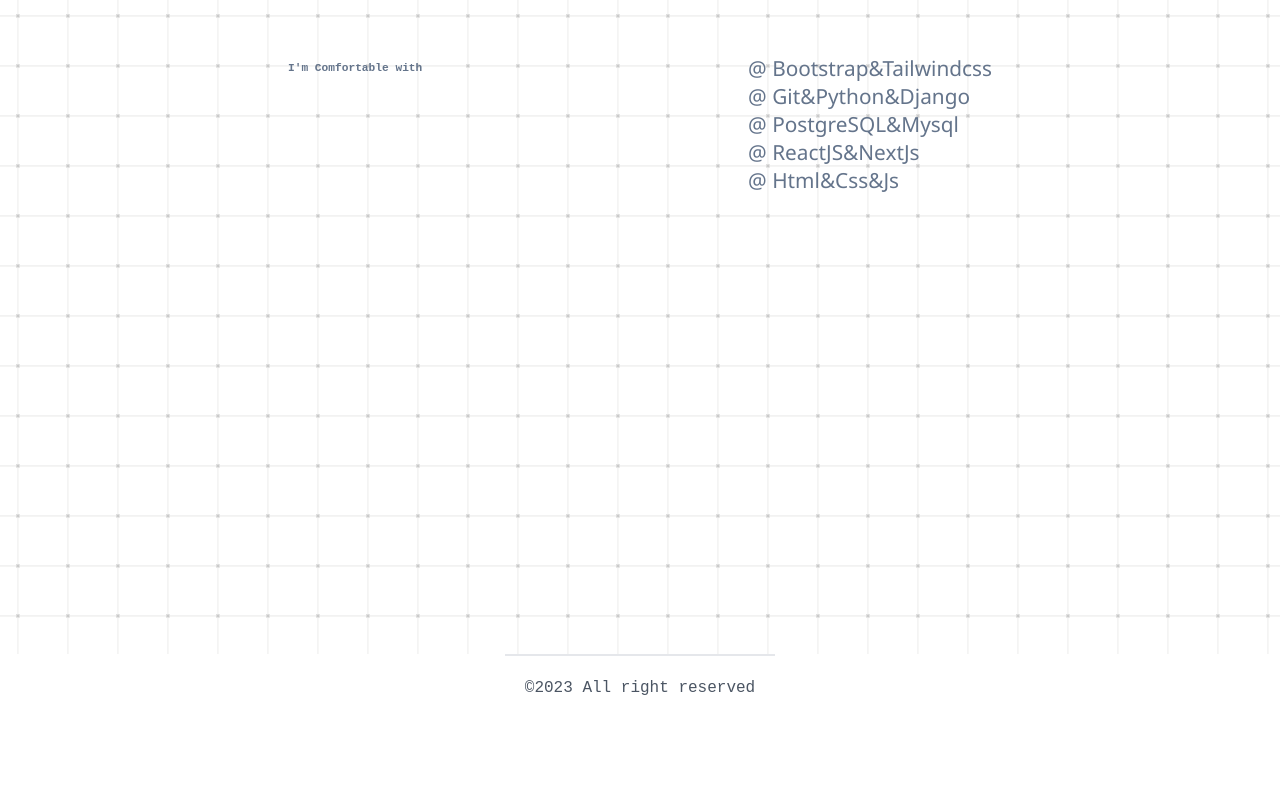
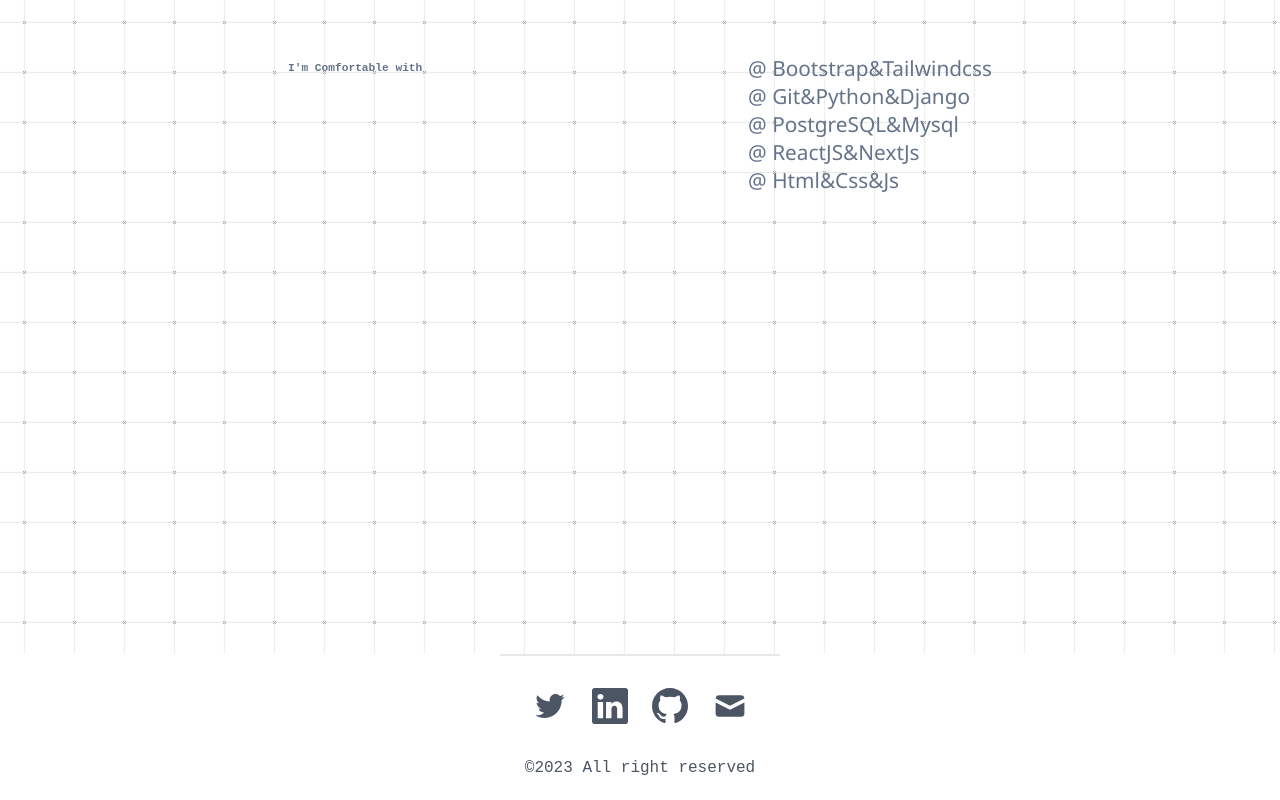
Before and after one commit to poysa213/portfolio, a Next.js app: page /about in a window 1280 px wide. Shown: the part 1602-2402 px from the top of the page. Before the commit the page ends 2322 px from the top, so only its background shows below. Built offline with nearby package versions, Linux system fonts and the light colour scheme.

Commit message:
add soical links to the footer

```diff
--- a/src/app/page.tsx
+++ b/src/app/page.tsx
@@ -43,19 +43,19 @@
 
                 <motion.p
                   variants={opacityVariant}
-                  className="font-medium text-2xl md:text-4xl lg:text-6xl text-gray-500 mt-10"
+                  className="font-medium text-4xl md:text-4xl lg:text-6xl text-gray-500 mt-2 lg:mt-10"
                 >
                   Full Stack  Developer
                 </motion.p>
                 <motion.p
                   variants={opacityVariant}
-                  className="font-medium text-xl md:text-2xl lg:text-4xl text-gray-500 mt-10"
+                  className="font-medium text-sm md:text-2xl lg:text-4xl text-gray-500 mt-2 lg:mt-10"
                 >
                   Cyber Security enthusiast
                 </motion.p>
                 <motion.h1
                   variants={opacityVariant}
-                  className="text-lg md:text-xl lg:text-2xl font-bold  mt-8"
+                  className="text-lg md:text-xl lg:text-2xl font-bold mt-2 lg:mt-8"
                 >
                   Youcef Hanaia
                 </motion.h1>
--- a/src/components/Footer.tsx
+++ b/src/components/Footer.tsx
@@ -1,6 +1,7 @@
 import { FadeContainer, popUp } from "../content/FramerMotionVariants";
 
 import { motion } from "framer-motion";
+import { Social } from "./Social";
 
 
 export default function Footer() {
@@ -15,6 +16,7 @@
         viewport={{ once: true }}
         className="max-w-4xl 2xl:max-w-5xl 3xl:max-w-7xl p-5 border-t-2 border-gray-200  dark:border-gray-400/10 mx-auto text-sm sm:text-base flex flex-col items-center justify-between gap-5"
       >
+        <Social />
       <h3>&#169;2023 All right reserved </h3>
 
 
--- a/src/components/Social.tsx
+++ b/src/components/Social.tsx
@@ -10,7 +10,7 @@
     <div className='flex items-center justify-center'>
       {socialsMedia.map((item, index) => (
         <Link href={item.url} key={index}>
-          <div className='m-3 md:text-4xl text-xs'>
+          <div className='m-3 md:text-4xl text-2xl'>
             <item.Icon/>
             </div>
         </Link>
```
Also changed, not shown: 1 other file (tests, documents, lock files or other folders).
